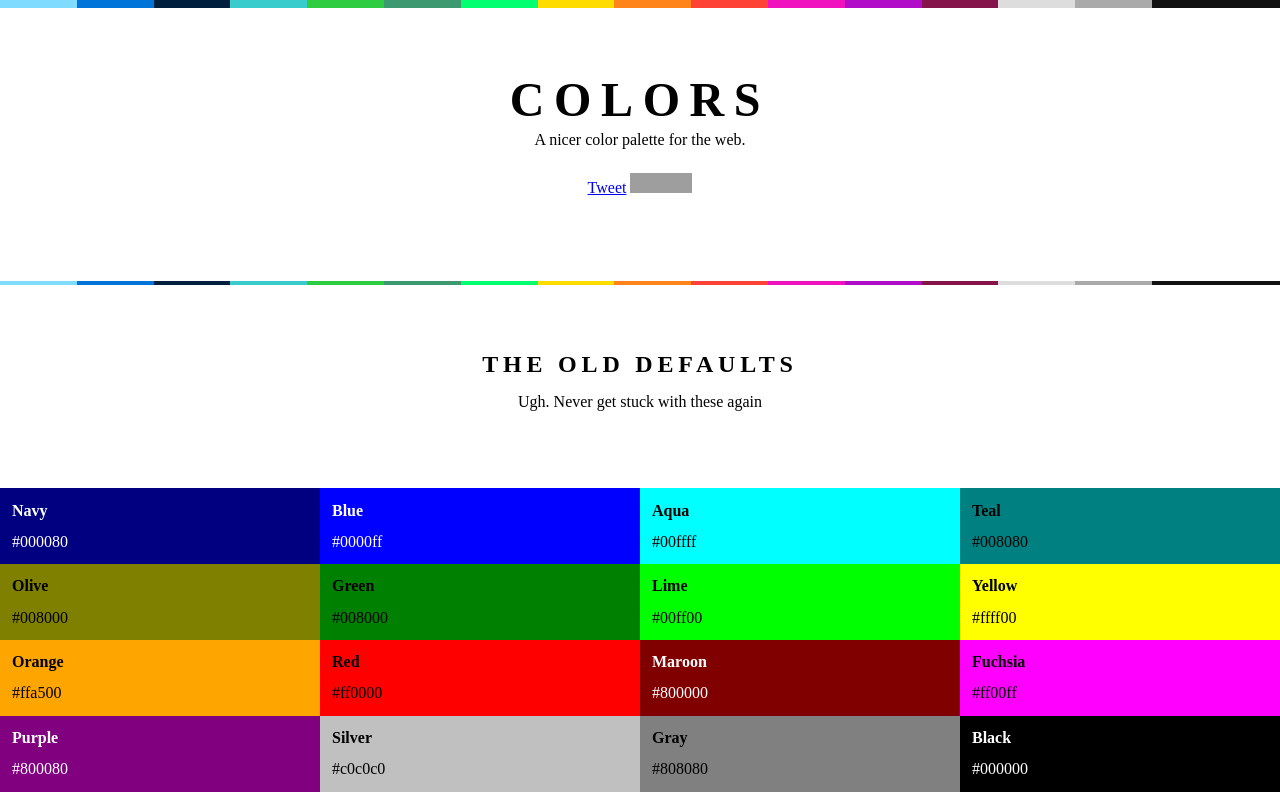
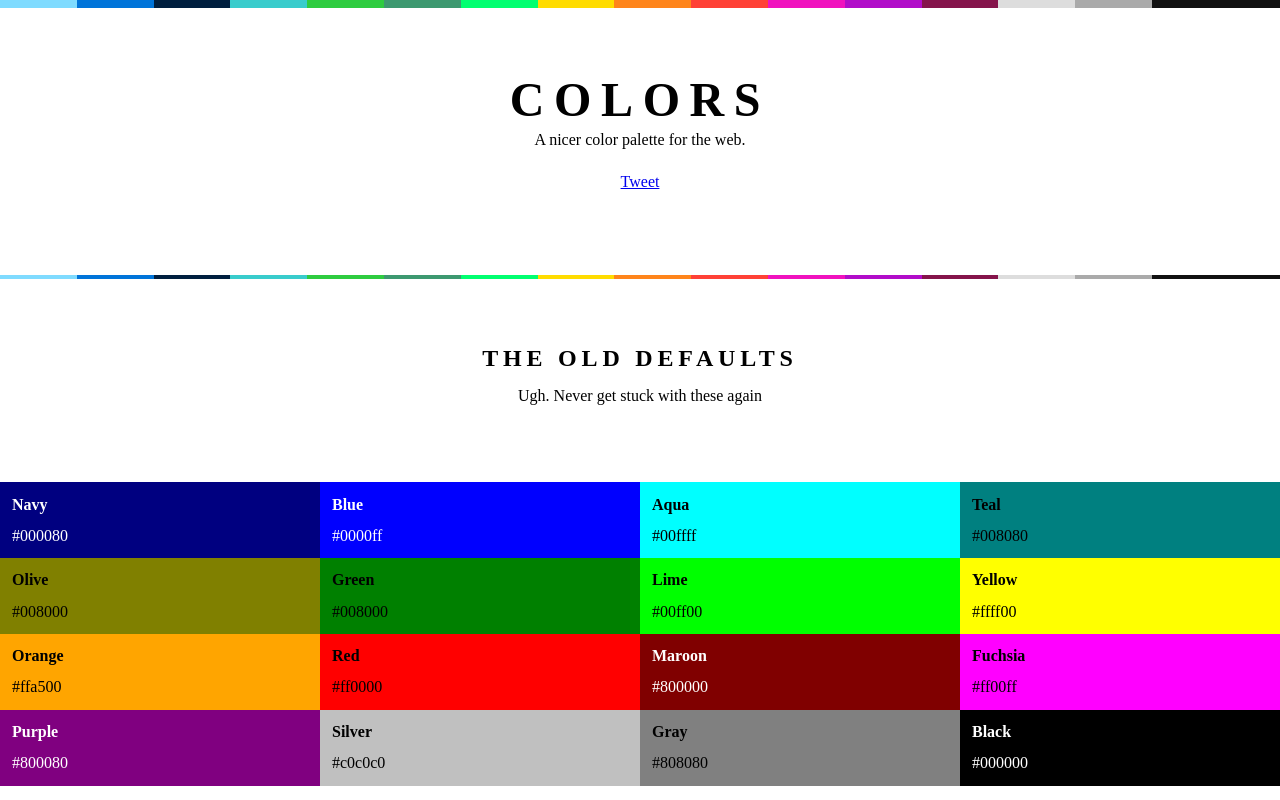
Before and after one commit to mrmrs/colors, a plain HTML site: page index.html in a window 1280 px wide. Shown: the top 800 px of the page. Drawn offline with Linux system fonts and the light colour scheme; grey boxes are pictures that could not be loaded.

Commit message:
Oops removes link.

```diff
--- a/index.html
+++ b/index.html
@@ -38,8 +38,6 @@
           data-text="Colors.css : A nicer color palette for the web"
           data-via="mrmrs_" data-size="large">Tweet</a>
         <script>!function(d,s,id){var js,fjs=d.getElementsByTagName(s)[0],p=/^http:/.test(d.location)?'http':'https';if(!d.getElementById(id)){js=d.createElement(s);js.id=id;js.src=p+'://platform.twitter.com/widgets.js';fjs.parentNode.insertBefore(js,fjs);}}(document, 'script', 'twitter-wjs');</script>
-        <iframe src="http://ghbtns.com/github-btn.html?user=mrmrs&repo=colors&type=star"
-              allowtransparency="true" frameborder="0" scrolling="0" width="62" height="20"></iframe>
       </div>
 
 
```
